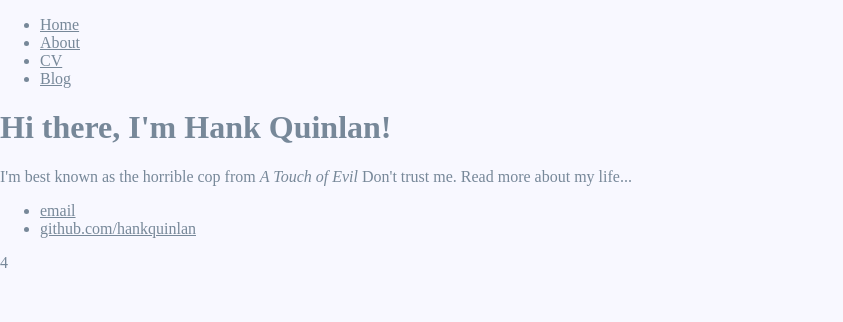
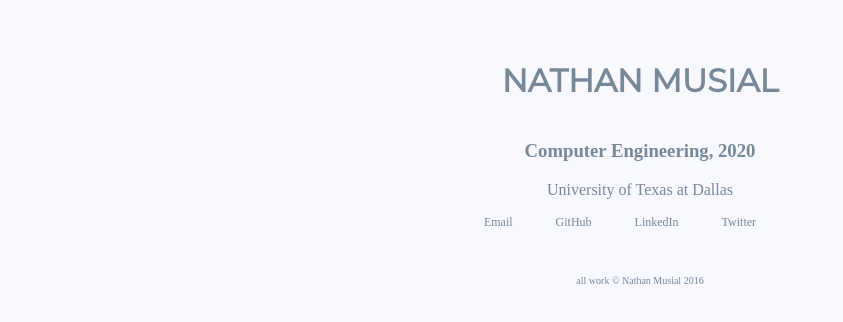
Before and after one commit to musianat/musianat.github.io, a plain HTML site: page index.html in a window 1280 px wide. Shown: the whole page, without its empty margins (0-843 px from the left). Drawn offline with Linux system fonts and the light colour scheme; files that its build step writes are made by us from their sources.

Commit message:
Update index.html

```diff
--- a/index.html
+++ b/index.html
@@ -1,30 +1,59 @@
 <!DOCTYPE html>
 <html>
-	<head>
-		<title>Hank Quinlan, Horrible Cop</title>
-		<link rel="stylesheet" type="text/css" href="/css/main.css">
-	</head>
-	<body>
-		<nav>
-    		<ul>
-        		<li><a href="/">Home</a></li>
-	        	<li><a href="/about">About</a></li>
-        		<li><a href="/cv">CV</a></li>
-        		<li><a href="/blog">Blog</a></li>
-    		</ul>
-		</nav>
-		<div class="container">
-    		<div class="blurb">
-        		<h1>Hi there, I'm Hank Quinlan!</h1>
-				<p>I'm best known as the horrible cop from <em>A Touch of Evil</em> Don't trust me. <a href="/about">Read more about my life...</a></p>
-    		</div><!-- /.blurb -->
-		</div><!-- /.container -->
-		<footer>
-    		<ul>
-        		<li><a href="mailto:hankquinlanhub@gmail.com">email</a></li>
-        		<li><a href="https://github.com/hankquinlan">github.com/hankquinlan</a></li>
-			</ul>
-		</footer>
-	</body>
+<head>
+  <title>Nathan Musial</title>
+  <link rel="stylesheet" type="text/css" href="main.css">
+  <link href="https://fonts.googleapis.com/css?family=Montserrat" rel="stylesheet">
+
+
+</head>
+<body>
+
+  <div class="header">
+    <div id="header-text">
+      <h1>Nathan Musial</h1>
+
+    </div>
+  </div>
+
+
+
+  <div class="main">
+    <h3>
+        Computer Engineering, 2020
+    </h3>
+
+    <p>
+        University of Texas at Dallas
+    </p>
+
+    <div class="links">
+
+        <a
+           href="mailto:nathanielmusial@gmail.com" target="_blank">Email
+        </a>
+
+        <a
+           href="https://github.com/musianat" target="_blank">GitHub
+        </a>
+
+        <a
+           href="https://www.linkedin.com/in/nathan-musial" target="_blank">LinkedIn
+        </a>
+         <a
+ href="https://twitter.com/ccrunningman" target="_blank">Twitter
+        </a>
+    </div>
+
+    <div class="copyright">
+        <p>
+          all work © Nathan Musial 2016
+        </p>
+    </div>
+</div>
+
+
+  </div>
+
+</body>
 </html>
-4
```
